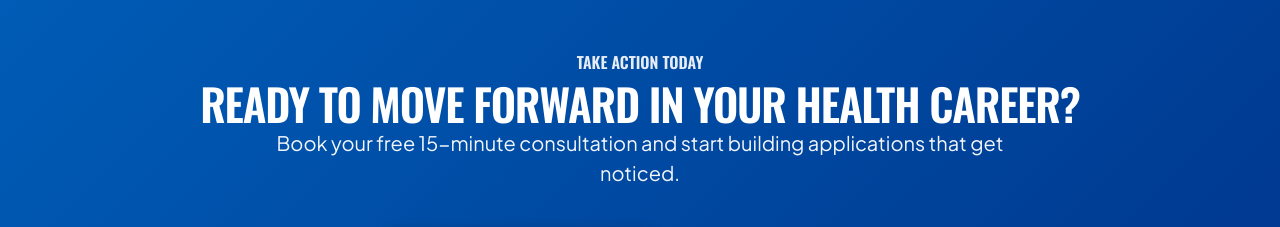
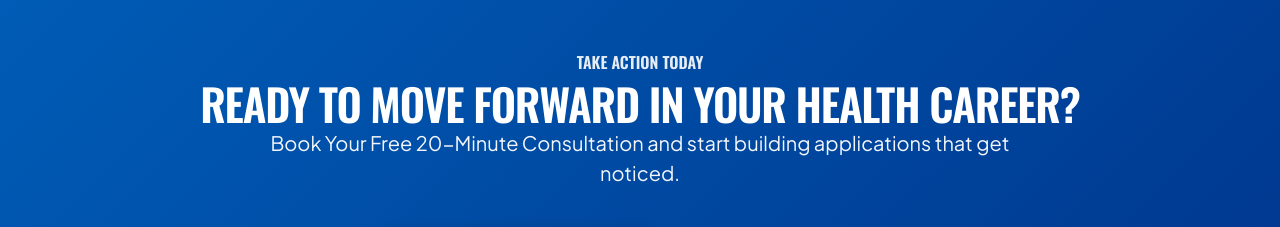
Before and after one commit to Chris-Imade/nhscareerboost, a website: page about.html in a window 1280 px wide. Shown: the part 6680-6907 px from the top of the page. Drawn offline with nearby package versions, Linux system fonts and the light colour scheme.

Commit message:
updated the message

```diff
--- a/about.html
+++ b/about.html
@@ -557,7 +557,7 @@
             <div class="section-title text-center">
                 <span class="subtitle wow fadeInUp" data-wow-delay=".2s" style="color: rgba(255,255,255,0.9);">Take Action Today</span>
                 <h2 class="title wow fadeInUp" data-wow-delay=".4s" style="color: white; font-size: 44px;">Ready to Move Forward in Your Health Career?</h2>
-                <p class="desc wow fadeInUp" data-wow-delay=".6s" style="color: rgba(255,255,255,0.95); font-size: 20px; max-width: 750px; margin: 0 auto 40px;">Book your free 15-minute consultation and start building applications that get noticed.</p>
+                <p class="desc wow fadeInUp" data-wow-delay=".6s" style="color: rgba(255,255,255,0.95); font-size: 20px; max-width: 750px; margin: 0 auto 40px;">Book Your Free 20-Minute Consultation and start building applications that get noticed.</p>
                 <div class="cta-buttons wow fadeInUp" data-wow-delay=".8s" style="display: flex; gap: 20px; justify-content: center; flex-wrap: wrap; margin-top: 40px;">
                     <a href="career-audit.html" class="ht-btn"
                         style="background-color: white; color: #005EB8; border-color: white; font-weight: 600; padding: 18px 40px; font-size: 17px; box-shadow: 0 4px 15px rgba(0,0,0,0.2);">
--- a/assets/js/booking-modal.js
+++ b/assets/js/booking-modal.js
@@ -19,7 +19,7 @@
                         </svg>
                     </button>
                     <div class="zoho-modal-header">
-                        <h2 id="modalTitle">Book Your Free 15-Minute Consultation</h2>
+                        <h2 id="modalTitle">Book Your Free 20-Minute Consultation</h2>
                         <p>Choose a convenient time for your free CV audit and career consultation</p>
                     </div>
                     <div class="zoho-modal-body">
```
